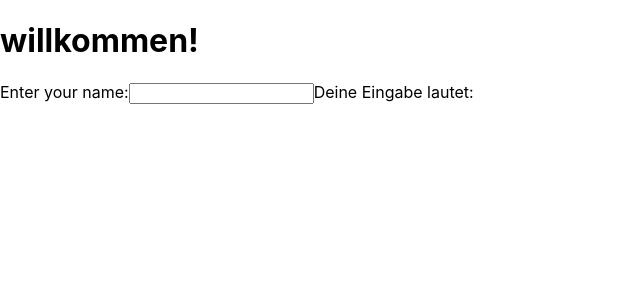
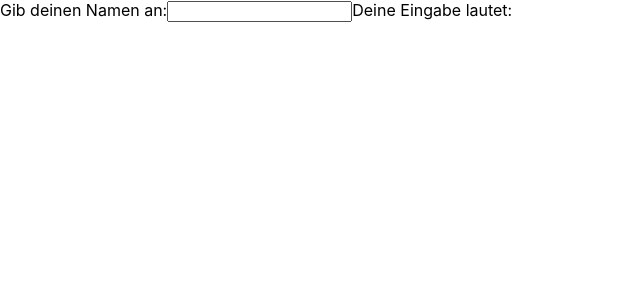
Before and after one commit to TuceYBLN/dummy-project, a React (Create React App) app in the folder dummy-app/: page / in a window 1280 px wide. Shown: the top 300 px of the page, without its empty margins (0-640 px from the left). Built offline with nearby package versions, Linux system fonts and the light colour scheme.

Commit message:
SCRUM-5:  leerzeichen 2

```diff
--- a/dummy-app/src/App.js
+++ b/dummy-app/src/App.js
@@ -11,8 +11,7 @@ function App() {
 
     return (
         <div>
-            <h1>willkommen!</h1>
-            <label>Enter your name:
+            <label>Gib deinen Namen an:
                 <input type="text" onChange={e => onChangeHandler(e)}/>
             </label>
             Deine Eingabe lautet: {name}
```
